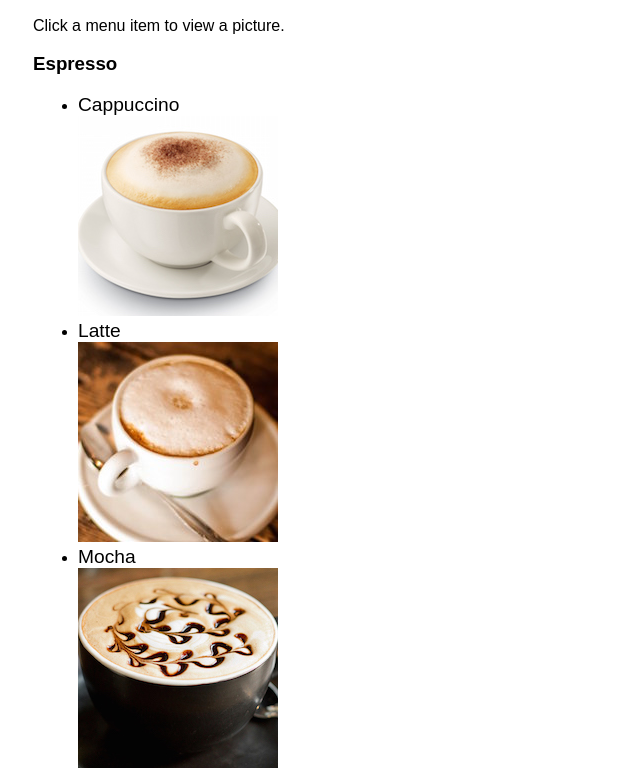
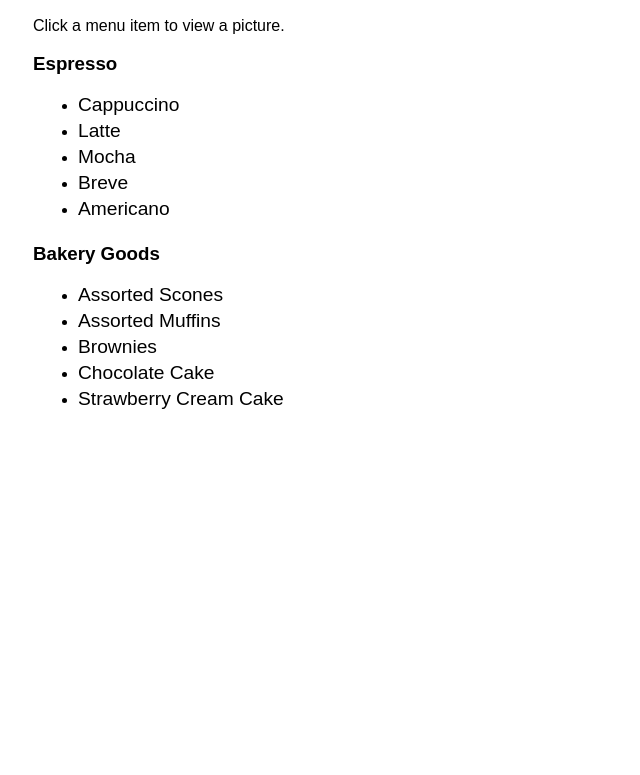
Before and after one commit to htc-ccis2591/jquery-moonflowers, a plain HTML site: page index.html in a window 1280 px wide. Shown: the part 146-921 px from the top of the page, without its empty margins (0-640 px from the left). After the commit the page ends 800 px from the top, so only its background shows below. Drawn offline with nearby package versions, Linux system fonts and the light colour scheme.

Commit message:
changes made

```diff
--- a/index.html
+++ b/index.html
@@ -39,7 +39,9 @@
 
 
 	<!-- javascript -->
+    <script src="https://code.jquery.com/jquery-1.12.0.js"></script>
     <script src="js/script.js"></script>
+
 
 </body>
 </html>
--- a/js/script.js
+++ b/js/script.js
@@ -1,28 +1,15 @@
-var menu = document.getElementById("menu");
-var espresso = document.getElementById("espresso");
 
-var p = document.createElement("p");
-console.log(p)
-var msg = document.createTextNode("Click a menu item to view a picture.");
-p.appendChild(msg);
-menu.insertBefore(msg, espresso);
+$(function() {
 
-var menuItems = menu.getElementsByClassName("menu-item");
+    //var $menu = $("#menu")
+    $("<p>Click a menu item to view a picture.</p>").insertAfter("h2");
 
-var item;
-for (var i = 0; i < menuItems.length; i++ ) {
-    item = menuItems[i];
+    $("img").hide();
+    $(".menu-item").on("click", function(){
+       var imgSrc = $(this).siblings().attr("src");
+        $("#aside-image").attr("src", imgSrc).show();
 
-    // This next line no longer works
-    // the .hide has been removed from the CSS file
-    item.nextElementSibling.setAttribute("class", "hide");
+    });
 
-    // Attach event handler
-    item.onclick = function () {
 
-        imgSrc = this.nextElementSibling.getAttribute("src");
-
-        document.getElementById("aside-image").setAttribute("src", imgSrc);
-        document.getElementById("aside-image").removeAttribute("class");
-    }
-}
+});
```
